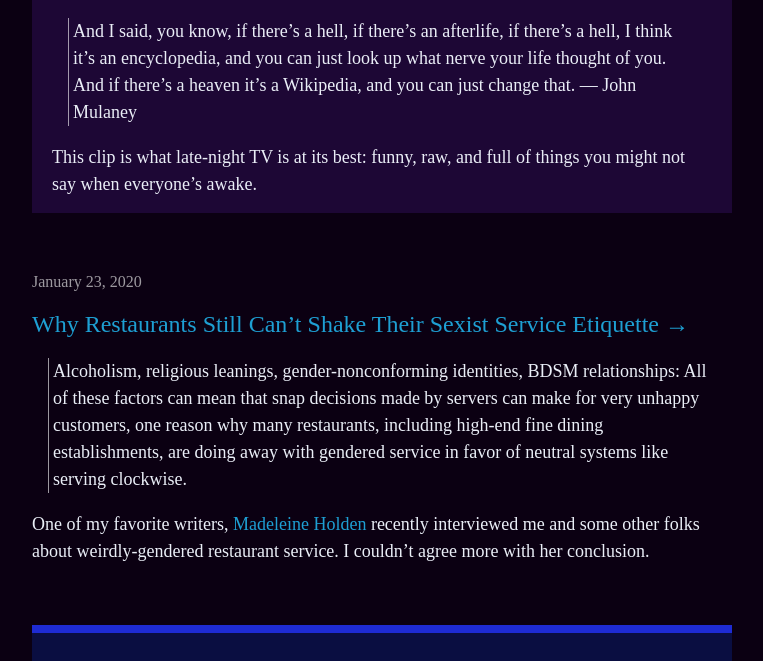
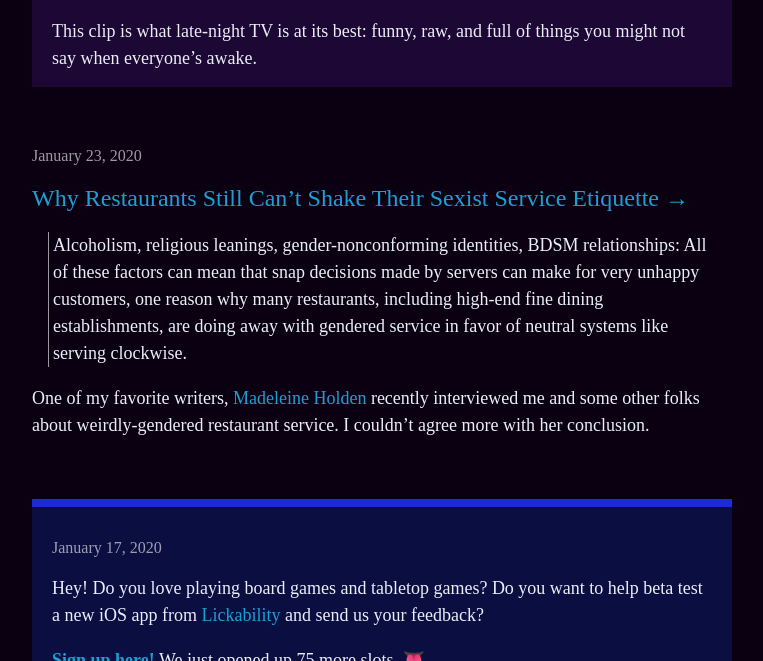
Before and after one commit to mbbischoff/website, a Jekyll site: the page built from index.html, in a window 1280 px wide and 900 px high, scrolled down 723 px, cut to the strip 239-900 px from the top of the window. Shown: the whole strip, without its empty margins (258-1021 px from the left). Built offline with Jekyll 4.4.1, drawn with Linux system fonts in a browser that asks for light colours; some web fonts are replaced; the list of posts is cut into pages by our own code.

Commit message:
Updated John Mulaney And Stephen Colbert Explore Each Others Deepest Anxieties

```diff
--- a/_posts/2020-01-28-john-mulaney-and-stephen-colbert-explore-each-others-deepest-anxieties.markdown
+++ b/_posts/2020-01-28-john-mulaney-and-stephen-colbert-explore-each-others-deepest-anxieties.markdown
@@ -7,7 +7,4 @@ color: violet
 
 <iframe width="560" height="315" src="https://www.youtube.com/embed/zGf6CGBbWFU" frameborder="0" allow="accelerometer; autoplay; encrypted-media; gyroscope; picture-in-picture" allowfullscreen></iframe>
 
-> And I said, you know, if there's a hell, if there's an afterlife, if there's a hell, I think it's an encyclopedia, and you can just look up what nerve your life thought of you. And if there's a heaven it's a Wikipedia, and you can just change that.
-— John Mulaney
-
 This clip is what late-night TV is at its best: funny, raw, and full of things you might not say when everyone’s awake.
```
